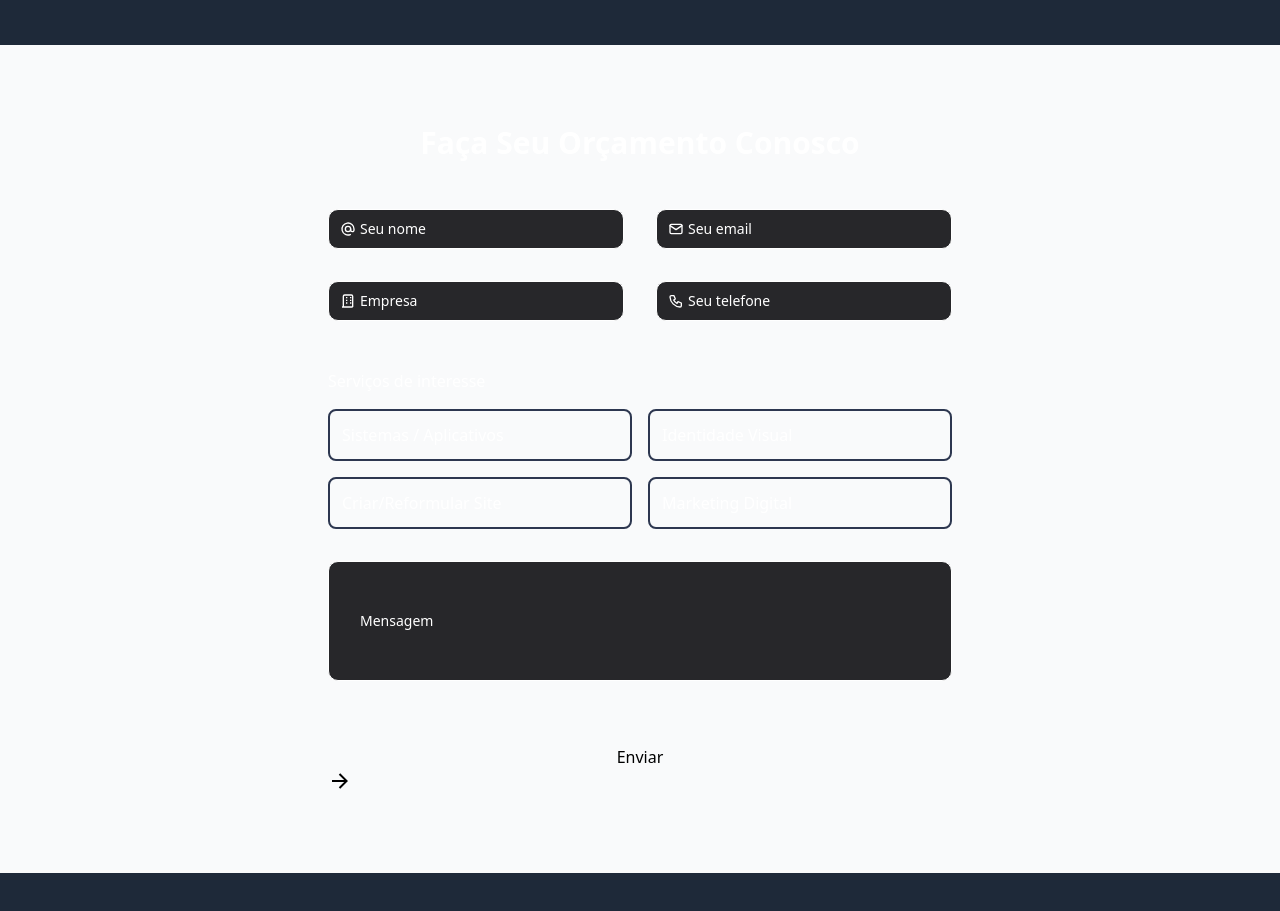
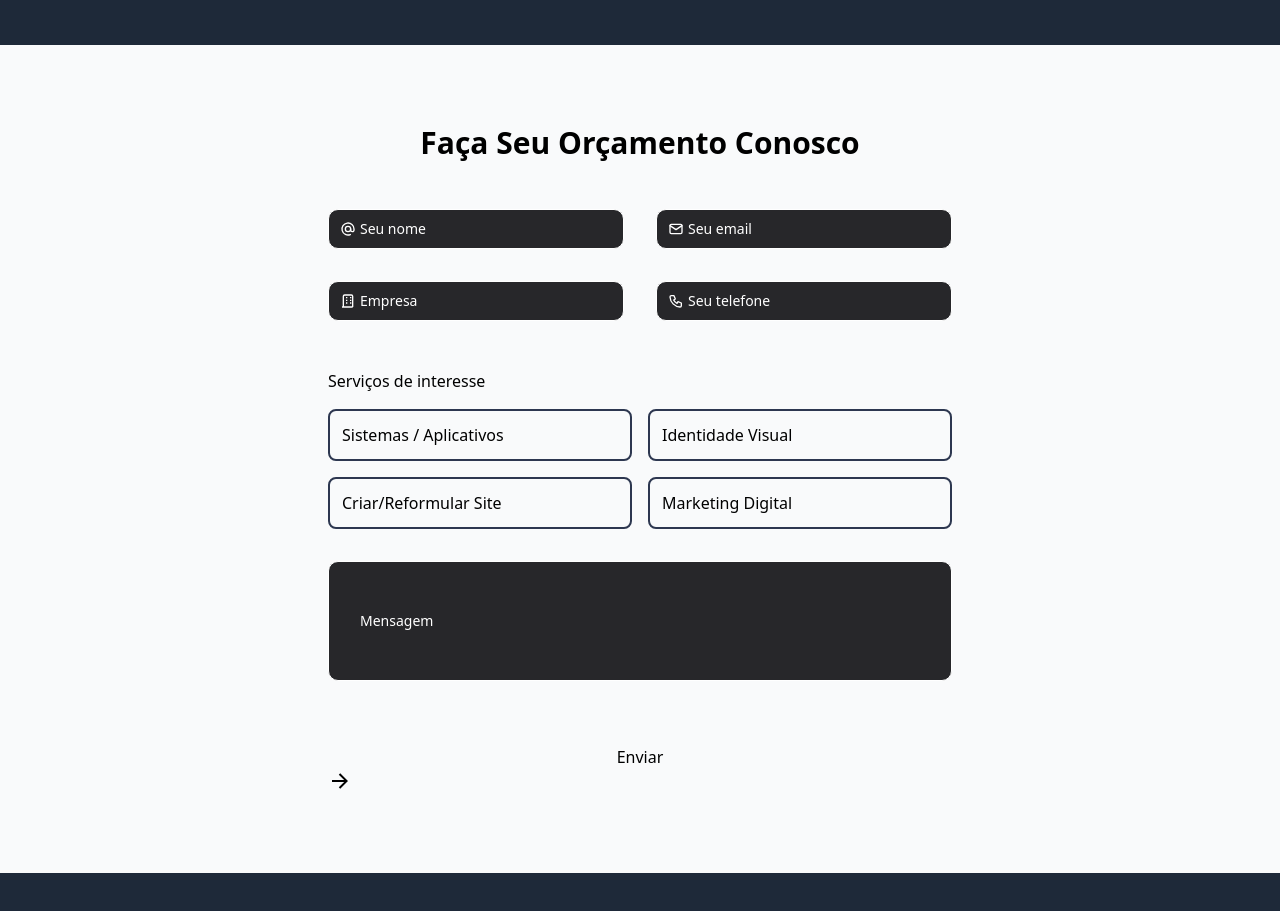
Before and after one commit to MoisesE2/gco-devs, a React (Vite) app: page / in a window 1280 px wide. Shown: the part 2120-3031 px from the top of the page. Built offline with nearby package versions, Linux system fonts and the light colour scheme.

Commit message:
update Solicitar Orçamento

```diff
--- a/src/components/ContactForm/index.tsx
+++ b/src/components/ContactForm/index.tsx
@@ -85,7 +85,7 @@ const ContactForm = () => {
   return (
     <section id="contact" className="py-20 bg-gray-50 dark:bg-gray-800">
       <div className="container mx-auto px-6 max-w-2xl">
-        <h2 className="text-3xl font-bold mb-12 text-center text-white dark:text-white">
+        <h2 className="text-3xl font-bold mb-12 text-center text-gray dark:text-white">
           Faça Seu Orçamento Conosco
         </h2>
         <form onSubmit={handleSubmit(onSubmit)} className="space-y-8">
@@ -124,7 +124,7 @@ const ContactForm = () => {
               </div>
 
               {/* Campo Empresa */}
-              <div className="[--clr:#ffffff] dark:[--clr:#ffffff] relative flex flex-row items-center">
+              <div className="[--clr:#000000] dark:[--clr:#ffffff] relative flex flex-row items-center">
                 <input
                   {...register("company")}
                   id="company"
@@ -217,7 +217,7 @@ const ContactForm = () => {
 
           {/* Serviços de Interesse */}
           <div className="pt-4">
-            <label className="block mb-4 text-white dark:text-white">
+            <label className="block mb-4 text-gray dark:text-white">
               Serviços de interesse
             </label>
             <div className="grid grid-cols-1 md:grid-cols-2 gap-4">
@@ -235,9 +235,11 @@ const ContactForm = () => {
                     type="checkbox"
                     value={service}
                     {...register("services")}
-                    className="sr-only"
+                    className="sr-only peer"
                   />
-                  <span className="text-white">{service}</span>
+                  <span className="text-black peer-checked:text-white transition-colors">
+                    {service}
+                  </span>
                 </label>
               ))}
             </div>
@@ -261,10 +263,7 @@ const ContactForm = () => {
             {errors.message && <ErrorIcon />}
           </div>
 
-          <button
-            type="submit"
-            className="cssbuttons-io-button w-full mt-8"
-          >
+          <button type="submit" className="cssbuttons-io-button w-full mt-8">
             <span>Enviar</span>
             <span className="icon">
               <svg
```
